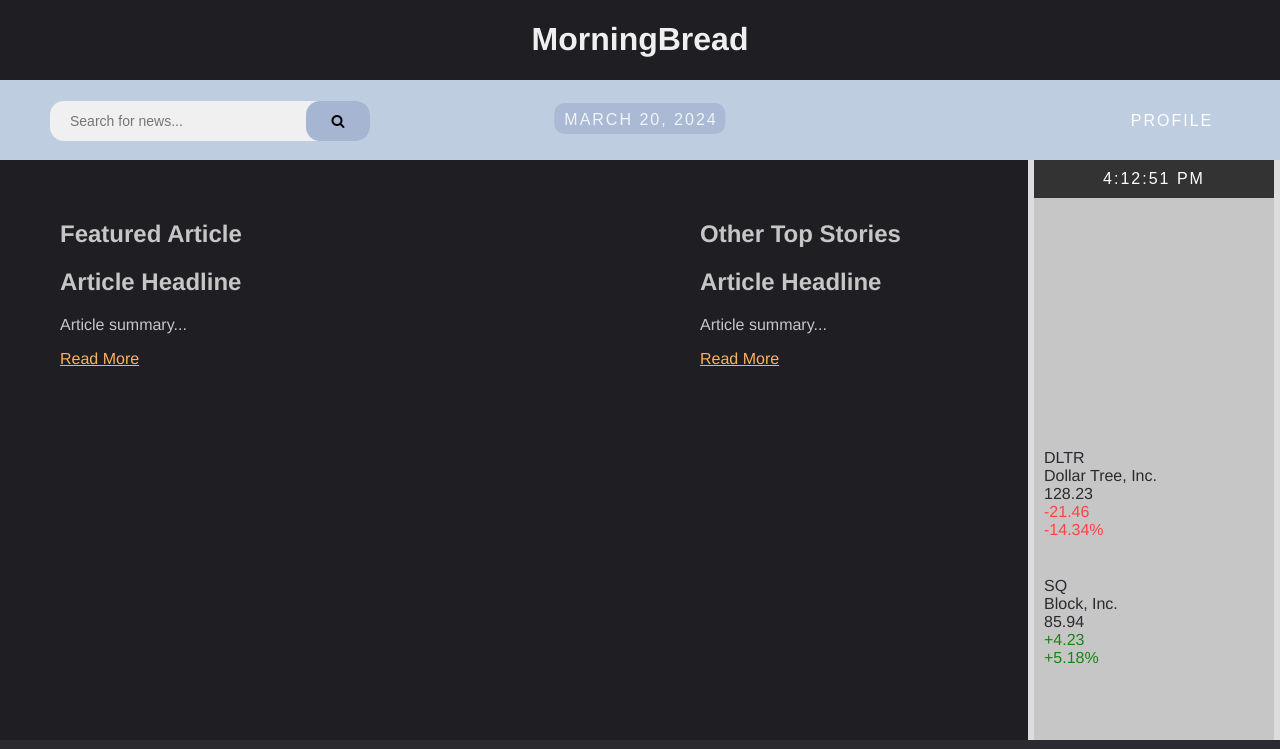
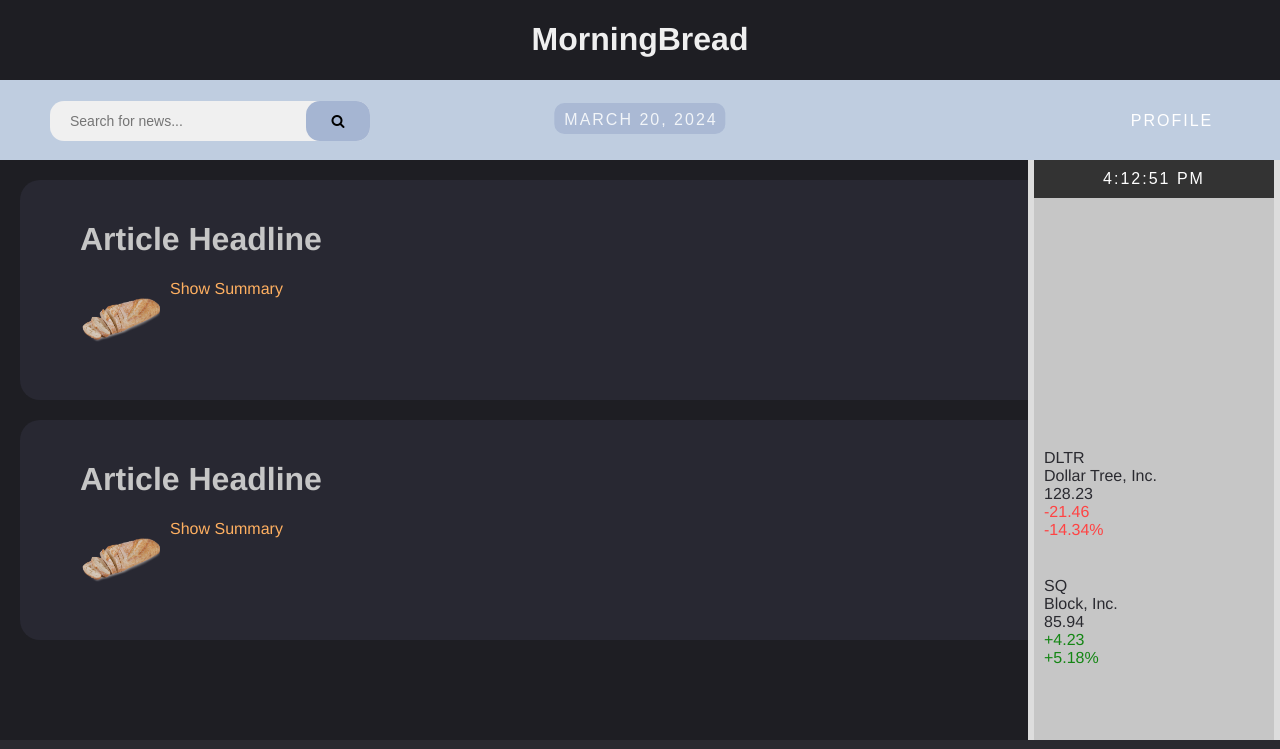
Before and after one commit to maxbshaw17/MorningBread, a plain HTML site: page website/main.html in a window 1280 px wide. Shown: the top 749 px of the page. Drawn offline with Linux system fonts and the light colour scheme.

Commit message:
Better formatting for articles (drop down)

```diff
--- a/website/main.html
+++ b/website/main.html
@@ -46,18 +46,28 @@
         </div>
         <div class="article-section">
             <div class="featured-article">
-                <h2>Featured Article</h2>
-                <h2>Article Headline</h2>
-                <p>Article summary...</p>
-                <a href="#" class = "read-more-link">Read More</a>
+              <h1>Article Headline</h2>
+              <div class="article-preview">
+                <img src="placeholder_image.png" alt="Article Image">
+                <div>
+                  <p class="article-summary">Article summary...</p>
+                  <a href="#" class="article-link">Link...</p>
+                  <a class="read-more-link">Show Summary</a>
+                </div>
+              </div>
             </div>
             <div class="secondary-articles">
-                <h2>Other Top Stories</h2>
-                <h2>Article Headline</h2>
-                <p>Article summary...</p>
-                <a href="#" class = "read-more-link">Read More</a>
+              <h1>Article Headline</h2>
+              <div class="article-preview">
+                <img src="placeholder_image.png" alt="Article Image">
+                <div>
+                  <p class="article-summary">Article summary...</p>
+                  <a href="#" class="article-link">Link...</p>
+                  <a class="read-more-link">Show Summary</a>
+                </div>
+              </div>
             </div>
-        </div>
+          </div>
         <footer>
             <a href='https://github.com/maxbshaw17/MorningBread' target='_blank'>
                 <img src='https://cdn-icons-png.flaticon.com/512/25/25231.png' height="36">
@@ -81,6 +91,26 @@
             var currentDate = new Date();
             var options = { year: 'numeric', month: 'long', day: 'numeric' };
             currentDateElement.innerText = currentDate.toLocaleDateString(undefined, options);
+
+            // Get all "Read More" links
+            const readMoreLinks = document.querySelectorAll('.read-more-link');
+
+            // Add click event listener to each link
+            readMoreLinks.forEach(link => {
+                link.addEventListener('click', () => {
+                    // Get the article summary element
+                    const articleSummary = link.parentNode.querySelector('.article-summary');
+                    // Get the article link element
+                    const articleLink = link.parentNode.querySelector('.article-link');
+
+                    // Toggle the display of the article summary and link
+                    articleSummary.style.display = articleSummary.style.display === 'none' ? 'block' : 'none';
+                    articleLink.style.display = articleLink.style.display === 'none' ? 'inline' : 'none';
+
+                    // Update the link text
+                    link.textContent = articleSummary.style.display === 'none' ? 'Show Summary' : 'Hide Summary';
+                });
+            });
         </script>
     </body>
 </html>
--- a/website/style.css
+++ b/website/style.css
@@ -83,23 +83,45 @@ li a {
 
 .article-section {
   display: flex;
-  flex-wrap: wrap;
+  flex-direction: column;
   background-color: #1E1E23;
+  gap: 20px;
+  padding-top: 20px;
+  padding-left: 20px;
+  width: 82.25%
 }
 
 .featured-article,
 .secondary-articles {
-  flex: 0 0 50%;
+  flex: 0 0 100%;
   color: #c6c6c6;
-  padding-left: 60px;
-  padding-top: 40px;
+  padding: 20px 60px;
   background-color: #1E1E23;
   box-sizing: border-box;
+  background-color: #282832; /* Set background color for boxes */
+  border-radius: 20px; /* Add rounded corners */
+}
+
+.featured-article > h1,
+.secondary-articles > h1 {
+  text-align: left;
+}
+
+.article-link {
+  color:#90a6d0
+}
+
+.article-link:hover {
+  color:#A5B5D2
+}
+
+.article-link {
+  display: none;
 }
 
 .article-preview {
   display: flex;
-  align-items: center;
+  align-items: flex-start;
   margin-bottom: 20px;
 }
 
@@ -110,8 +132,13 @@ li a {
   margin-right: 10px;
 }
 
+.article-summary {
+  display: none;
+}
+
 .read-more-link {
   color: #FFB061;
+  cursor: pointer;
 }
 
 .read-more-link:hover {
```
